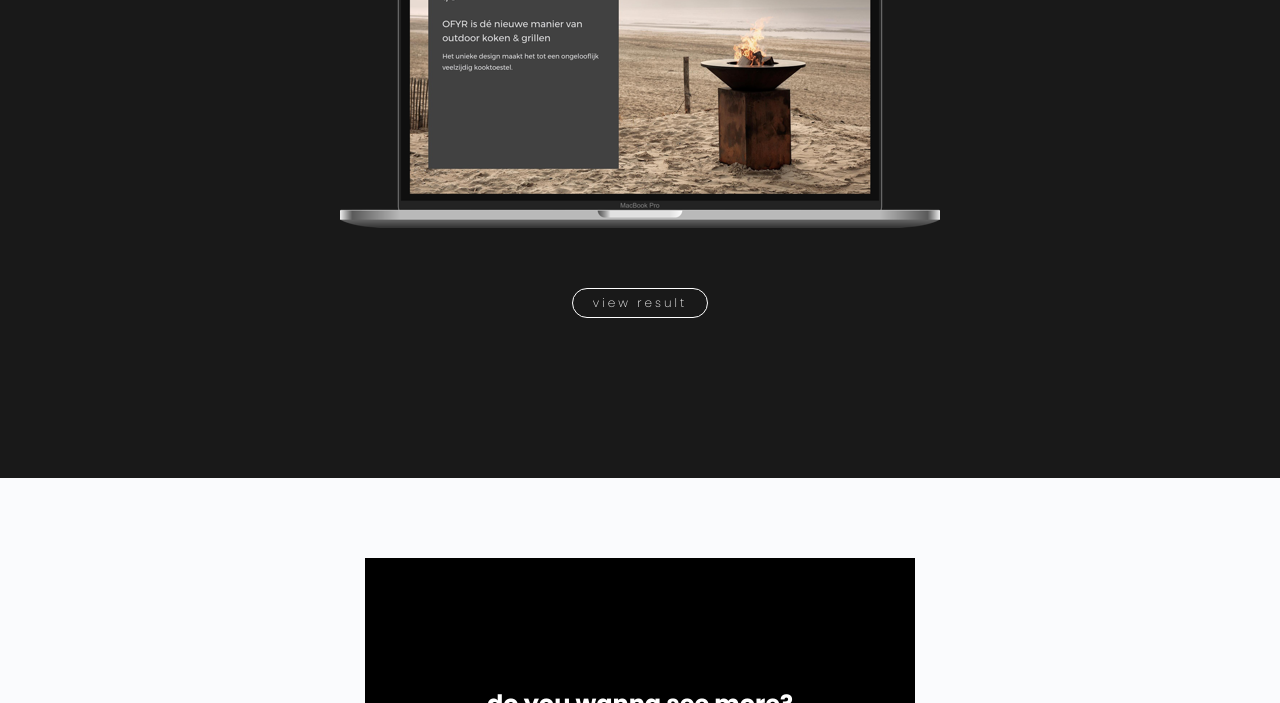
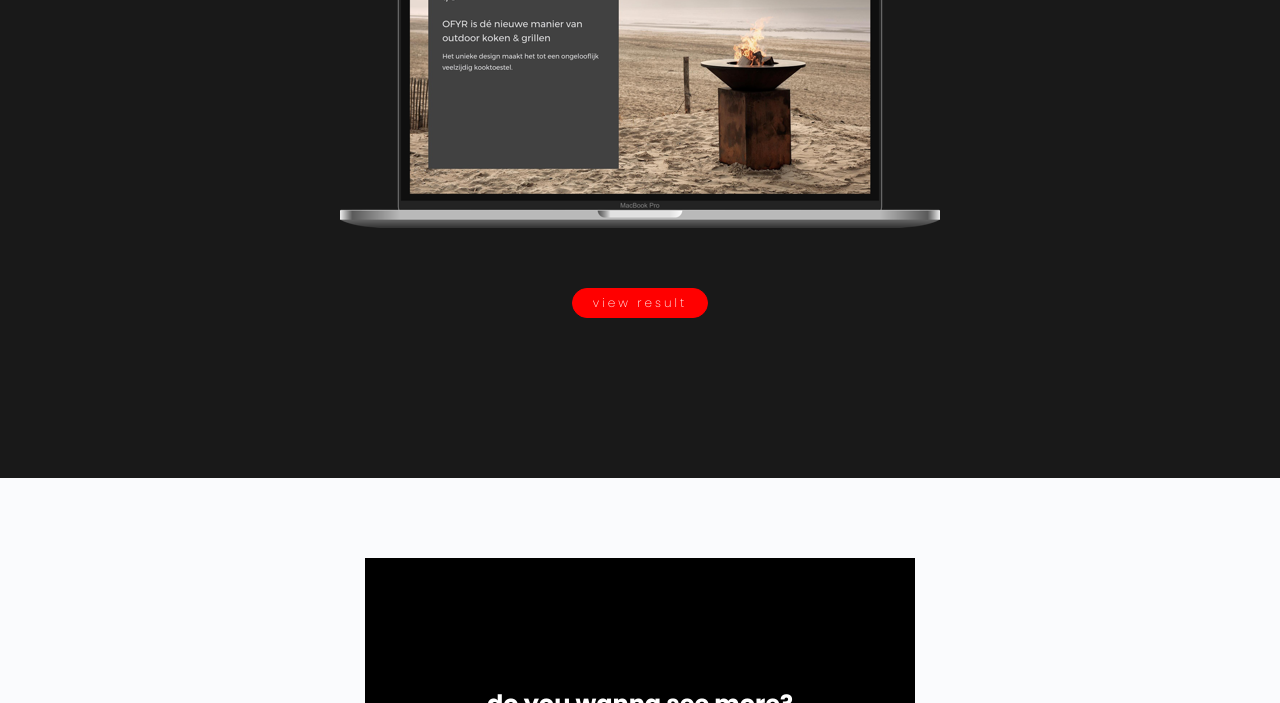
Before and after one commit to seida-jusufovic/kenzign, a plain HTML site: page case-ofyr.html in a window 1280 px wide. In both pictures the pointer is over the link "view result". Shown: the part 2770-3473 px from the top of the page. Drawn offline with Linux system fonts and the light colour scheme.

Commit message:
section content

```diff
--- a/style.css
+++ b/style.css
@@ -546,3 +546,18 @@ a {
 	border-radius: 30px;
 	letter-spacing: 3px;
 }
+
+.product-preview a:hover {
+	color: white;
+	transition: 0.2s;
+	background-color: red;
+	border: 1px solid red;
+	font-size: 12px;
+	font-weight: 200;
+	text-align: center;
+	text-decoration: none;
+	display: inline-block;
+	padding: 5px 20px;
+	border-radius: 30px;
+	letter-spacing: 3px;
+}
```
Also changed, not shown: services.html (+4 -0 lines).
